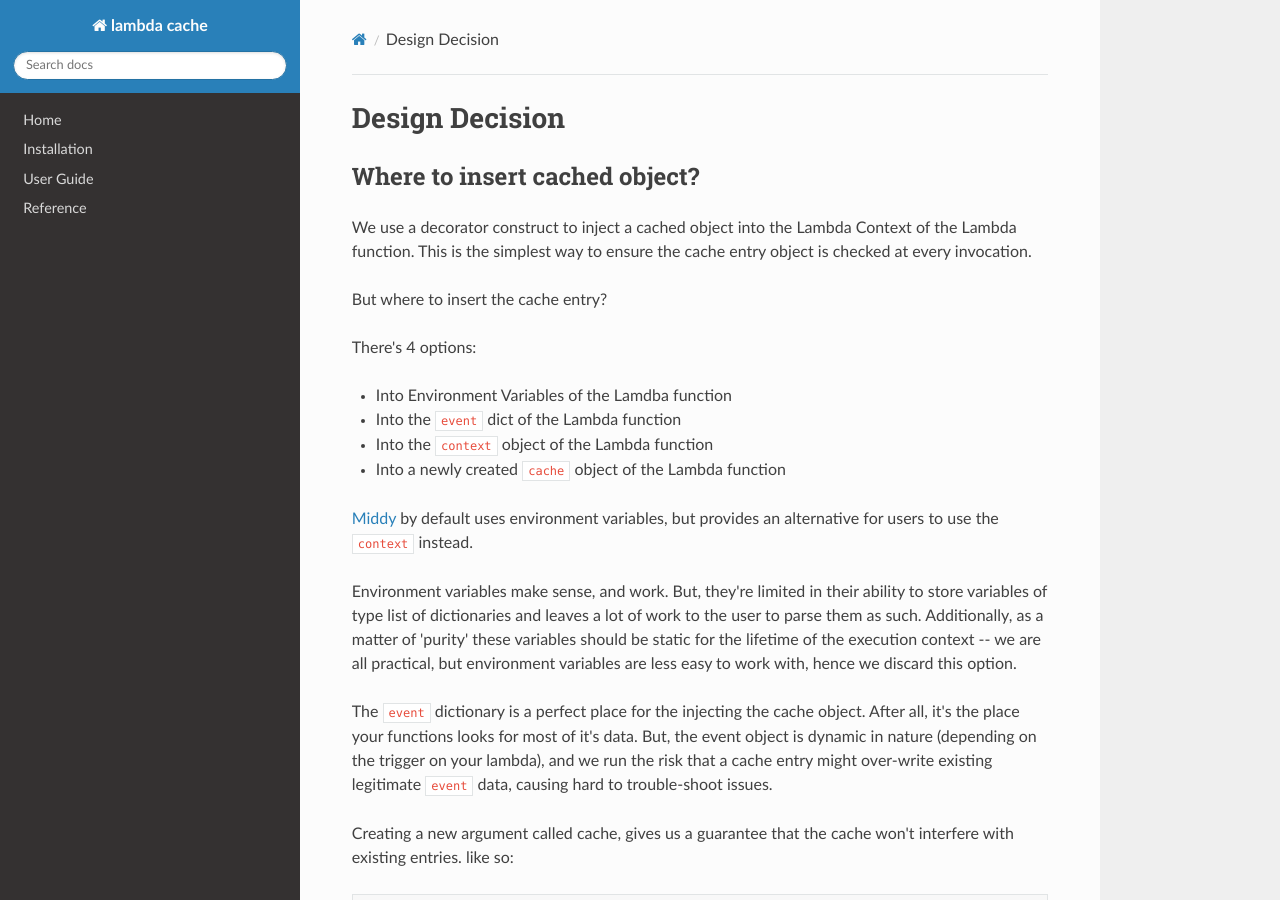
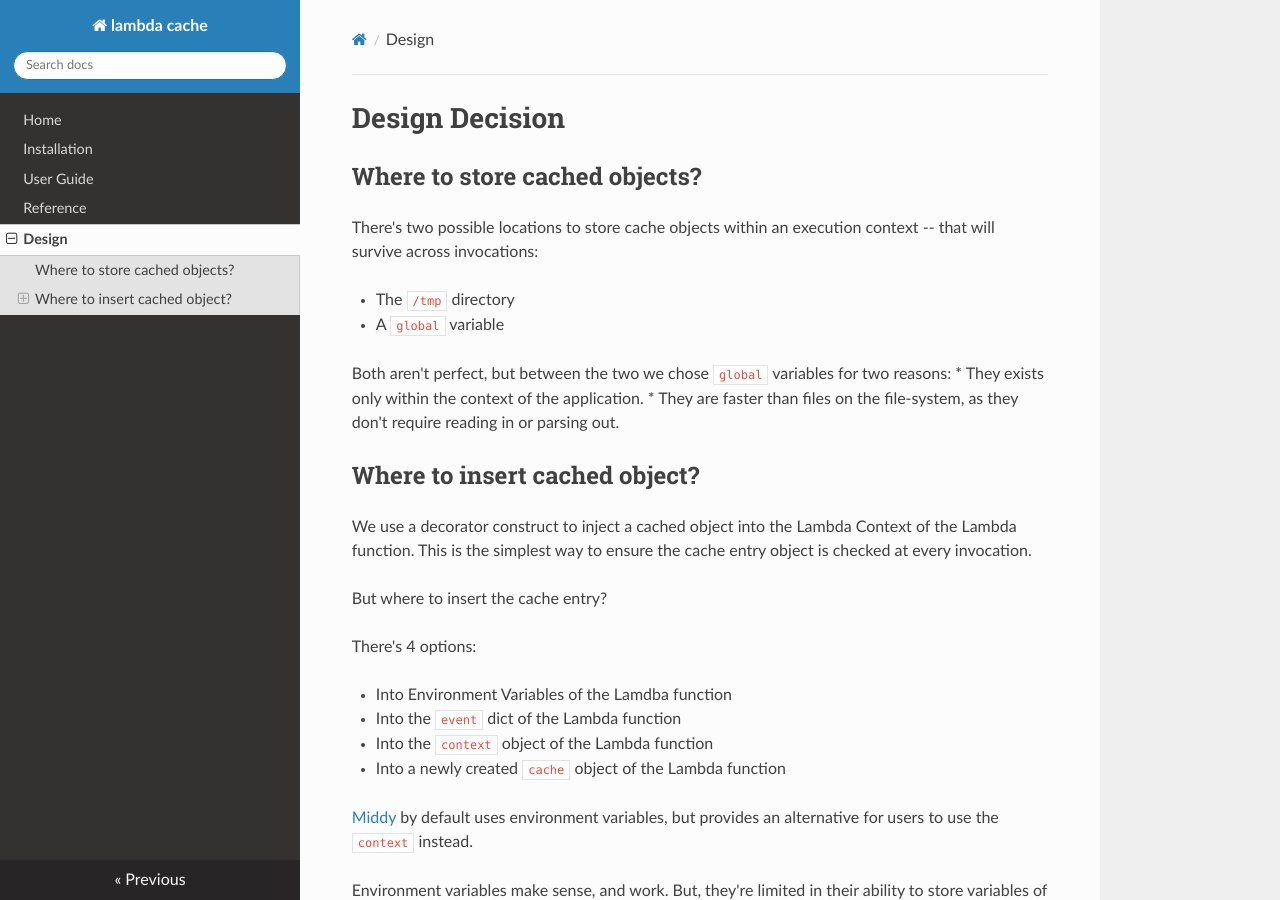
Before and after one commit to keithrozario/lambda-cache, an MkDocs documentation site: the page built from docs/design.md, in a window 1280 px wide and 900 px high. Built offline with MkDocs 1.6.1, drawn with Linux system fonts in a browser that asks for light colours; nearby versions of some CDN libraries.

```diff
--- a/docs/design.md
+++ b/docs/design.md
@@ -1,4 +1,15 @@
 # Design Decision
+
+## Where to store cached objects?
+
+There's two possible locations to store cache objects within an execution context -- that will survive across invocations:
+
+* The `/tmp` directory
+* A `global` variable
+
+Both aren't perfect, but between the two we chose `global` variables for two reasons:
+* They exists only within the context of the application.
+* They are faster than files on the file-system, as they don't require reading in or parsing out.
 
 ## Where to insert cached object?
 
--- a/mkdocs.yml
+++ b/mkdocs.yml
@@ -4,5 +4,6 @@
   - Installation: install.md
   - User Guide: user_guide.md
   - Reference: reference.md
+  - Design: design.md
 
 theme: readthedocs
```
Also changed, not shown: docs/index.md (+7 -3 lines), 2 other files.
